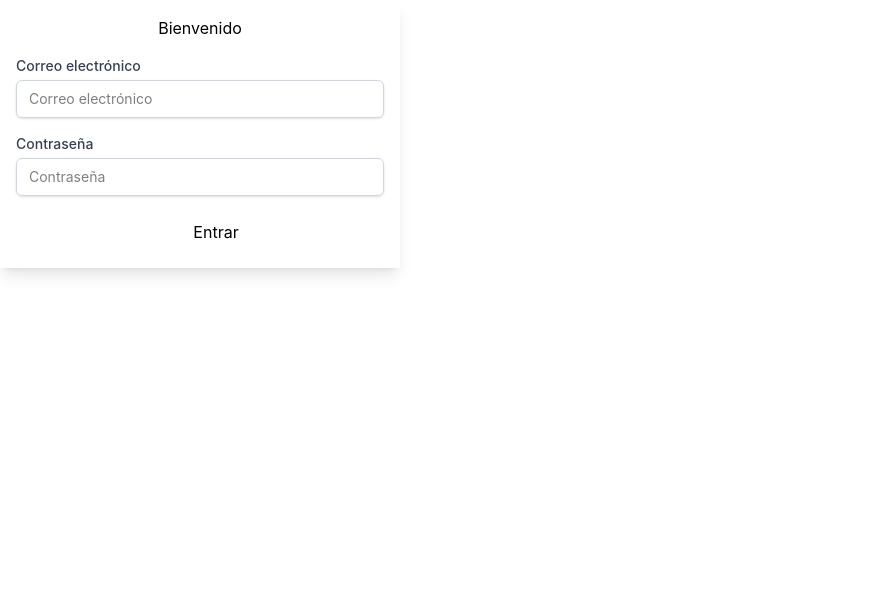
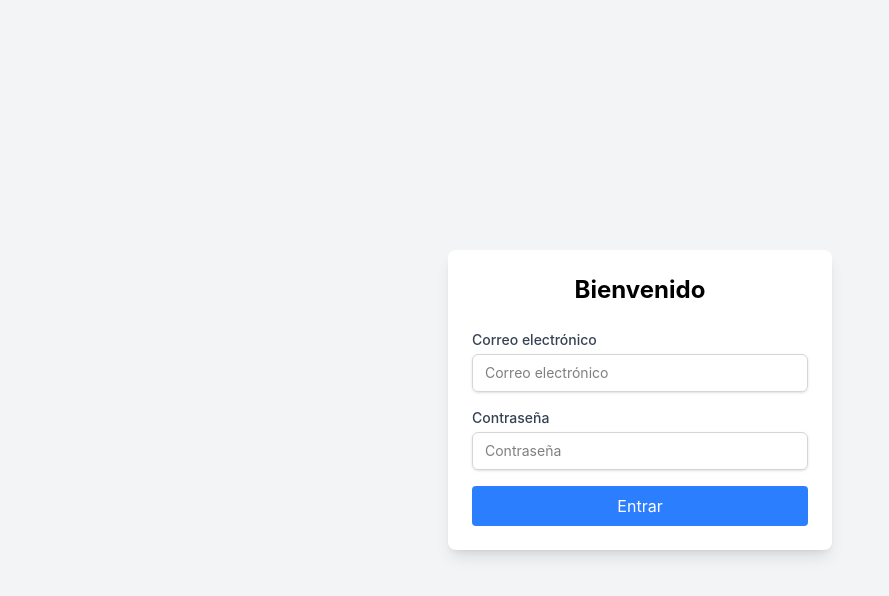
Before and after one commit to jmenafonseca28/AdminFinance, a Next.js app: page /pages/login in a window 1280 px wide. Shown: the top 596 px of the page, without its empty margins (0-889 px from the left). Built offline with nearby package versions, Linux system fonts and the light colour scheme; no server answers.

Commit message:
Rediseño de la página de inicio de sesión: actualización del diseño a Tailwind CSS

```diff
--- a/app/pages/login/page.tsx
+++ b/app/pages/login/page.tsx
@@ -30,10 +30,10 @@ export default function Login() {
     };
 
     return (
-        <div className="container-fluid min-vh-100 d-flex align-items-center justify-content-center bg-light">
-            <div className="card shadow-lg" style={{ maxWidth: '400px' }}>
-                <div className="card-body p-4 p-md-5">
-                    <h1 className="card-title text-center mb-4 fw-bold">
+        <div className="min-h-screen flex items-center justify-center bg-gray-100 dark:bg-gray-700">
+            <div className="bg-white dark:bg-gray-600 shadow-lg rounded-lg max-w-sm w-full">
+                <div className="p-6 text-black dark:text-white">
+                    <h1 className="text-2xl font-bold text-center mb-6">
                         Bienvenido
                     </h1>
                     <form onSubmit={handleSubmit}>
@@ -53,7 +53,7 @@ export default function Login() {
                         />
                         <button
                             type="submit"
-                            className="btn btn-primary w-100 py-2"
+                            className="bg-blue-500 text-white w-full py-2 rounded hover:bg-blue-600 transition"
                         >
                             Entrar
                         </button>
```
